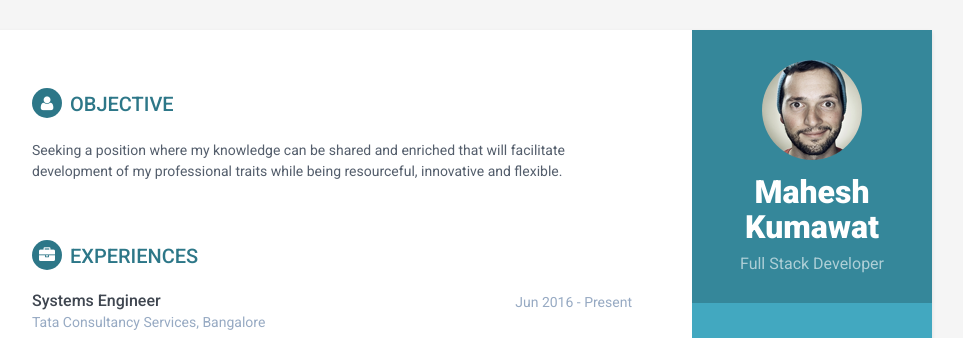
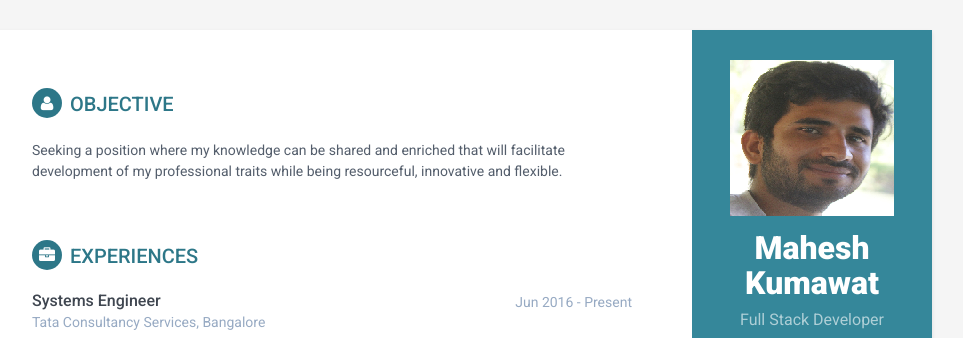
Before and after one commit to maheshkumawat23/maheshkumawat23.github.io, a plain HTML site: page index.html in a window 1280 px wide. Shown: the top 338 px of the page, without its empty margins (188-1151 px from the left). Drawn offline with Linux system fonts and the light colour scheme.

Commit message:
Update index.html

```diff
--- a/index.html
+++ b/index.html
@@ -25,7 +25,7 @@
     <div class="wrapper">
         <div class="sidebar-wrapper">
             <div class="profile-container">
-                <img class="profile" src="assets/images/profile.png" alt="" />
+                <img class="profile" src="assets/images/prof.png" alt="" />
                 <h1 class="name">Mahesh Kumawat</h1>
                 <h3 class="tagline">Full Stack Developer</h3>
             </div><!--//profile-container-->
```
